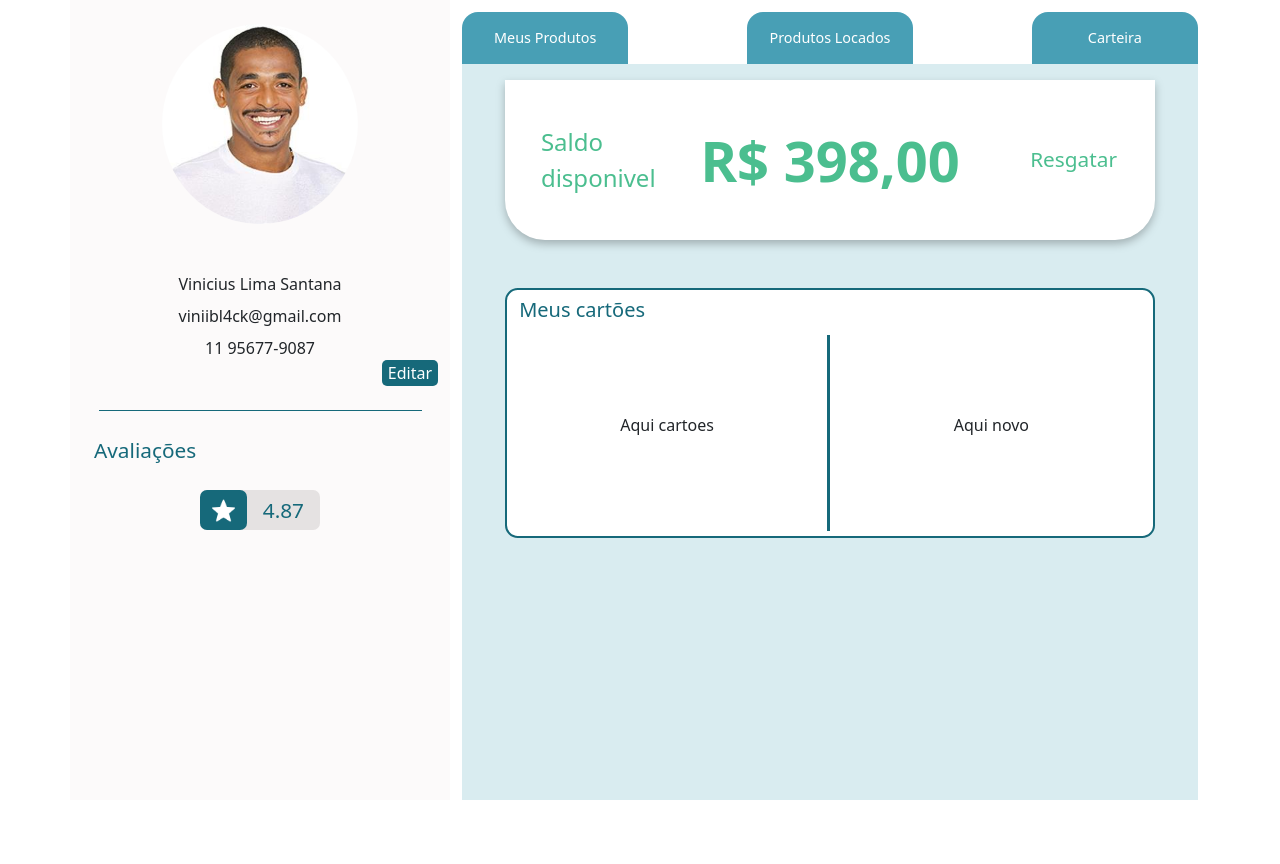
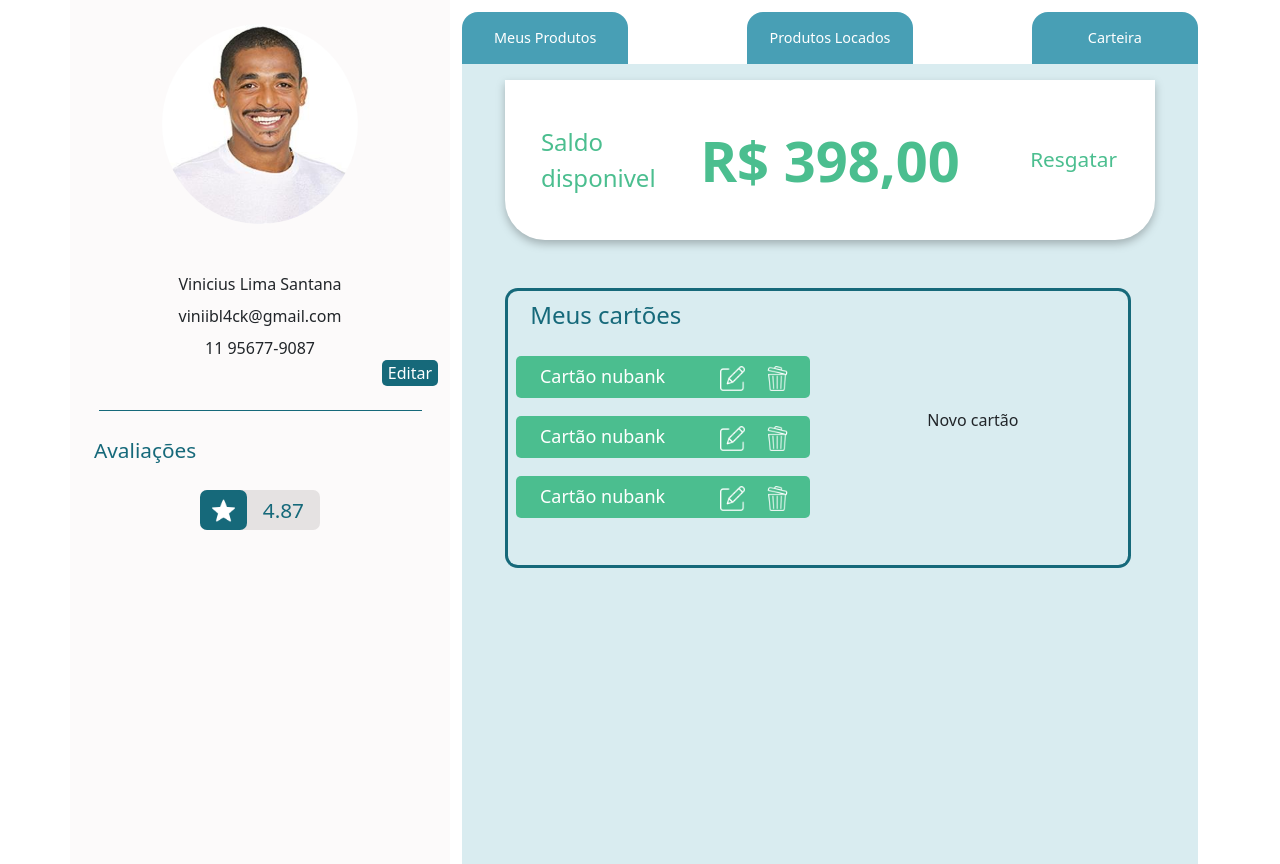
Before and after one commit to FlexRent/flexrentReact, a React (Create React App) app: page /minha-area in a window 1280 px wide. Before the commit the page ends 800 px from the top, so only its background shows below. Built offline with nearby package versions, Linux system fonts and the light colour scheme.

Commit message:
Trabalhando na listagem de cartao

```diff
--- /dev/null
+++ b/src/Css/MinhaArea/CartaoInfo.css
@@ -0,0 +1,22 @@
+.card{
+    width: 95%;
+    height: 42px;
+    background-color: #4BBE8F;
+    border: none;
+    border-radius: 5px;
+    color: white;
+    font-size: large;
+    margin-top: 18px;
+}
+
+.card button{
+    border: none;
+    background: none;
+    padding: 0;
+    cursor: pointer;
+}
+
+.card button img{
+    width: 25px;
+
+}
--- a/src/Css/Carteira.css
+++ b/src/Css/MinhaArea/Carteira.css
@@ -51,27 +51,56 @@
 }
 
 .cartao-content{
-    background-color: #fff;
     height: 30vh;
-    min-height: 250px;
-    border-style:solid ;
-    border-width: 2px;
-    border-color: #16697A;
-    border-radius: 1vw;
+    min-height: 280px;
+    min-width: 500px;
+    width: 100%;
+    min-width: 450px;
 
 }
 
-.cartao-content h5 {
-    color: #16697A;
+.bord-box-A{
+    height: 100%;
+    border-style:solid ;
+    border-right: none;
+    border-color: #16697A;
+    border-top-left-radius: 1vw;
+    border-bottom-left-radius: 1vw;
 }
 
-.cartoes{
-    border-right-style: solid;
+.bord-box-B{
+    height: 100%;
+    border-style:solid ;
+    border-left: none;
     border-color: #16697A;
-    height: 80%;
+    border-top-right-radius: 1vw;
+    border-bottom-right-radius: 1vw;
 }
 
-.novo-cartao{
-    height: 80%;
-    vertical-align: center;
-  }
+@media (max-width: 767px){
+    .bord-box-A{
+        border-style: solid;
+        border-radius: 1vw;
+        margin-bottom: 10px;
+    }
+
+    .bord-box-B{
+        border-style: solid;
+        border-radius: 1vw;
+        color: green;
+        background-color: none;
+    }
+}
+
+.bord-box-A h5 {
+    color: #16697A;
+    font-weight: 500;
+    font-size: x-large;
+    padding-left: 10px;
+    padding-top: 10px;
+}
+
+
+#newCard{
+    height: 100%;
+}
--- a/src/Css/HeaderButtons.css
+++ b/src/Css/MinhaArea/HeaderButtons.css
@@ -50,5 +50,5 @@ background-color: rgba(130, 192, 204, 0.3);
 /* width: 70%; */
 min-width: 500px;
 
-height: 92vh;
+height: 100vh;
 }
--- a/src/Css/Perfil.css
+++ b/src/Css/MinhaArea/Perfil.css
@@ -1,6 +1,7 @@
 .perfil{
     background-color: #FCFAFA;
-    height: 100vh;
+    height: 108vh;
+
 }
 
 .circle-content{
@@ -51,7 +52,6 @@
     width: 120px;
     height: 40px;
     border-radius: 7px;
-
 }
 
 .estrela-img{
--- /dev/null
+++ b/src/components/MinhaArea/CartaoInfo.js
@@ -0,0 +1,25 @@
+import '../../Css/MinhaArea/CartaoInfo.css'
+
+export default function CartaoInfo(){
+    return(
+    <div className='row card justify-content-center align-items-center'>
+        <div className='col-8'>
+            <span> Cartão nubank</span>
+        </div>
+
+        <div className='col-2'>
+            <button>
+                <img src='./editar.png' alt="editar"/>
+            </button>
+
+        </div>
+        <div className='col-2'>
+        <button>
+            <img src='./lixeira.png' alt="excluir"/>
+        </button>
+        </div>
+
+
+    </div>
+
+    )}
--- a/src/components/MinhaArea/Carteira.js
+++ b/src/components/MinhaArea/Carteira.js
@@ -1,4 +1,6 @@
-import '../../Css/Carteira.css'
+import '../../Css/MinhaArea/Carteira.css';
+import CartaoInfo from './CartaoInfo';
+
 
 export default function Carteira(){
     return(
@@ -22,21 +24,25 @@ export default function Carteira(){
             </div>
 
 
-            <div className='cartao-content row'>
-                <div className='titulo ml-2 mt-2'>
-                    <h5> Meus cartões</h5>
+            <div className='cartao-content row d-flex justify-content-between'>
+
+                <div className='bord-box-A col-12 col-md-6 '>
+                    <h5> Meus cartões </h5>
+
+                    <div className=' justify-content-center align-items-center row'>
+                        <CartaoInfo/>
+                        <CartaoInfo/>
+                        <CartaoInfo/>
+                    </div>
+
                 </div>
 
-                <div className='cartoes col-sm-6 d-flex align-items-center justify-content-center'>
-                    <p> Aqui cartoes </p>
+                <div className='bord-box-B col-12 col-md-6'>
+                    <div className='d-flex align-items-center justify-content-center' id='newCard' >
+                    <p> Novo cartão </p>
+                    </div>
+
                 </div>
-
-                <div className='novo-cartao col-sm-6 d-flex align-items-center justify-content-center '>
-                    <p> Aqui novo </p>
-                </div>
-
-
-
 
             </div>
 
--- a/src/components/MinhaArea/HeaderButtons.js
+++ b/src/components/MinhaArea/HeaderButtons.js
@@ -1,4 +1,4 @@
-import '../../Css/HeaderButtons.css'
+import '../../Css/MinhaArea/HeaderButtons.css'
 import Carteira from './Carteira'
 
 export default function HeaderButtons(){
--- a/src/components/MinhaArea/Perfil.js
+++ b/src/components/MinhaArea/Perfil.js
@@ -1,10 +1,10 @@
-import '../../Css/Perfil.css'
+import '../../Css/MinhaArea/Perfil.css'
 
 export default function Carteira(){
     return(
         <section className='perfil row justify-content-center align-items-center circle-content pt-4'>
             <div className='foto circle-mask '>
-                <img src='/vampeta.jpg'></img>
+                <img src='/vampeta.jpg' alt='perfil'></img>
             </div>
 
             <div className='info-user pt-5'>
@@ -26,7 +26,7 @@ export default function Carteira(){
                     <div className='estrela-box d-flex align-items-center '>
 
                         <div className='estrela-img d-flex justify-content-center align-items-center'>
-                            <img src='./star.png'></img>
+                            <img src='./star.png' alt='avaliacao'></img>
                         </div>
                         <span className='avaliacao-res px-3'>4.87</span>
                     </div>
```
Also changed, not shown: src/components/MinhaArea/CartaoForms.js (added, +8 -0 lines), public/editar.png (added), public/lixeira.png (added).
